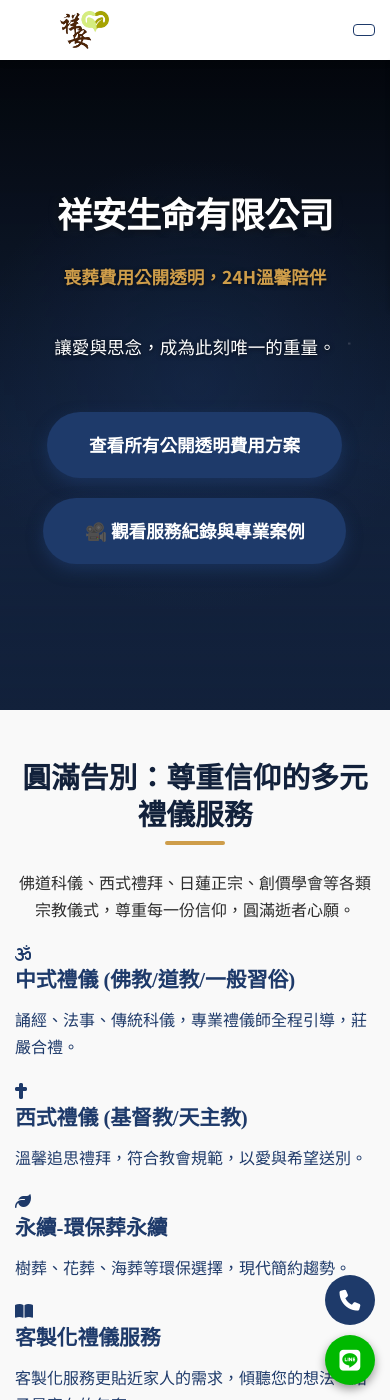
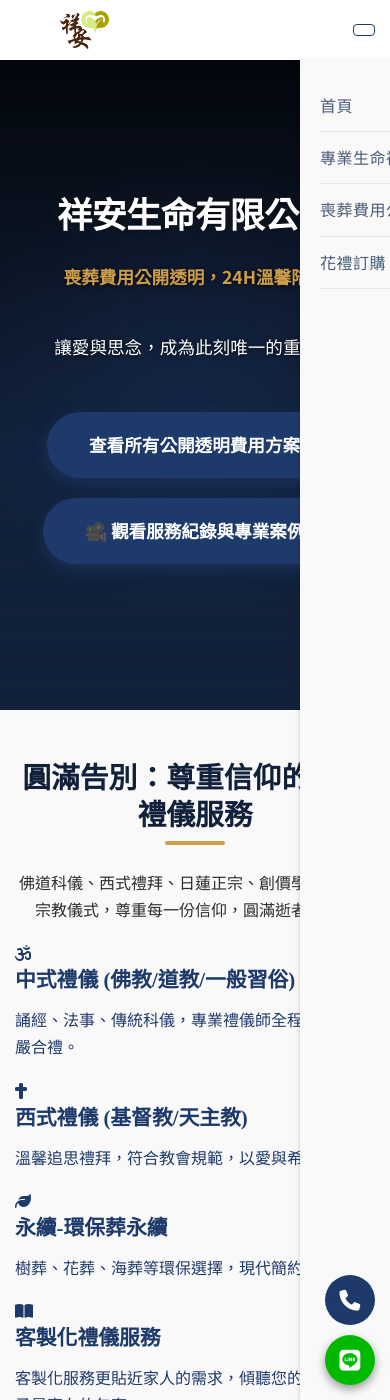
Before and after one commit to Shiangan/Shiangan, a Jekyll site: the page index.html, which Jekyll copies as it is, in a window 390 px wide and 1400 px high. Built offline with Jekyll 4.4.1, drawn with Linux system fonts in a browser that asks for light colours; some web fonts are replaced.

Commit message:
Update style.css

```diff
--- a/css/style.css
+++ b/css/style.css
@@ -393,6 +393,161 @@
 /* ---------------------------------------------------- */
 /* 【桌面版】下拉選單質感優化 */
 /* ---------------------------------------------------- */
+/* ====================================================
+   祥安生命 - 導覽列 UI 核心樣式 (CSS 整合修正版)
+   ==================================================== */
+
+/* --- 1. 桌面版 (Desktop: > 991px) --- */
+@media (min-width: 992px) {
+    .main-nav ul {
+        display: flex;
+        align-items: center;
+    }
+
+    .has-dropdown {
+        position: relative;
+    }
+
+    .submenu {
+        position: absolute;
+        top: 100%;
+        left: 0;
+        min-width: 240px;
+        background-color: #fff; /* 建議使用明確顏色或變數 */
+        box-shadow: 0 8px 20px rgba(0, 0, 0, 0.15);
+        border-top: 4px solid var(--accent-color);
+        list-style: none;
+        padding: 10px 0;
+        z-index: 100;
+
+        /* 桌面預設隱藏屬性 */
+        opacity: 0;
+        visibility: hidden;
+        transform: translateY(10px);
+        pointer-events: none;
+        transition: opacity 0.3s ease, transform 0.3s ease, visibility 0.3s;
+        border-radius: 0 0 8px 8px;
+    }
+
+    /* 桌面 Hover 效果 */
+    .has-dropdown:hover > .submenu {
+        opacity: 1;
+        visibility: visible;
+        transform: translateY(0);
+        pointer-events: auto;
+    }
+
+    .has-dropdown:hover > a i.fa-chevron-down {
+        transform: rotate(180deg);
+    }
+}
+
+/* --- 2. 手機版 (Mobile: <= 991px) --- */
+@media (max-width: 991px) {
+    /* 選單開合容器 */
+    .main-nav {
+        position: fixed;
+        top: 0;
+        right: -100%; /* 預設在右側外面 */
+        width: 80%;
+        max-width: 300px;
+        height: 100vh;
+        background-color: #fff;
+        box-shadow: -5px 0 15px rgba(0,0,0,0.1);
+        padding-top: 80px;
+        transition: right 0.4s cubic-bezier(0.4, 0, 0.2, 1);
+        z-index: 1000;
+        overflow-y: auto;
+        display: block !important; /* 蓋掉桌面的 flex */
+    }
+
+    .main-nav.active {
+        right: 0;
+    }
+
+    /* 漢堡按鈕顯示 */
+    .menu-toggle {
+        display: block;
+        position: relative;
+        z-index: 1001;
+    }
+
+    /* 手機版子選單 (關鍵：配合 JS 的 maxHeight) */
+    .main-nav .submenu {
+        display: block !important; /* 必須為 block 讓 JS 算高度 */
+        position: static;
+        width: 100%;
+        box-shadow: none;
+        border-top: none;
+        background-color: rgba(0, 0, 0, 0.03); /* 淡淡背景色區隔 */
+        padding: 0;
+
+        /* 動態動畫屬性 */
+        max-height: 0;
+        overflow: hidden;
+        opacity: 0;
+        transition: max-height 0.4s cubic-bezier(0.4, 0, 0.2, 1), opacity 0.3s ease;
+    }
+
+    /* 當 JS 觸發 active 類名時 */
+    .has-dropdown.active > .submenu {
+        opacity: 1;
+        border-left: 3px solid var(--accent-color);
+    }
+
+    .has-dropdown.active > a i.fa-chevron-down {
+        transform: rotate(180deg);
+    }
+
+    /* 手機版連結間距縮進 */
+    .submenu a {
+        padding: 12px 30px !important;
+    }
+}
+
+/* --- 3. 通用細節樣式 --- */
+.submenu li {
+    width: 100%;
+}
+
+.submenu a {
+    color: var(--text-dark);
+    text-decoration: none;
+    display: block;
+    padding: 10px 20px;
+    font-size: 0.95rem;
+    transition: background-color 0.2s ease, color 0.2s ease;
+}
+
+.submenu a:hover,
+.submenu a:focus-visible {
+    background-color: var(--primary-color);
+    color: #fff;
+    outline: none;
+}
+
+/* 選單內的標題與分隔線 */
+.submenu-title {
+    font-weight: 700;
+    color: var(--accent-color);
+    padding: 12px 20px 5px;
+    font-size: 0.85rem;
+    background-color: rgba(0, 0, 0, 0.02);
+}
+
+.submenu-separator {
+    height: 1px;
+    background-color: #eee;
+    margin: 5px 20px;
+}
+
+/* 箭頭旋轉過渡 */
+.fa-chevron-down {
+    transition: transform 0.3s ease;
+    margin-left: 5px;
+    font-size: 0.8rem;
+}
+
 @media screen and (min-width: 901px) {
     .submenu {
         position: absolute;
```
